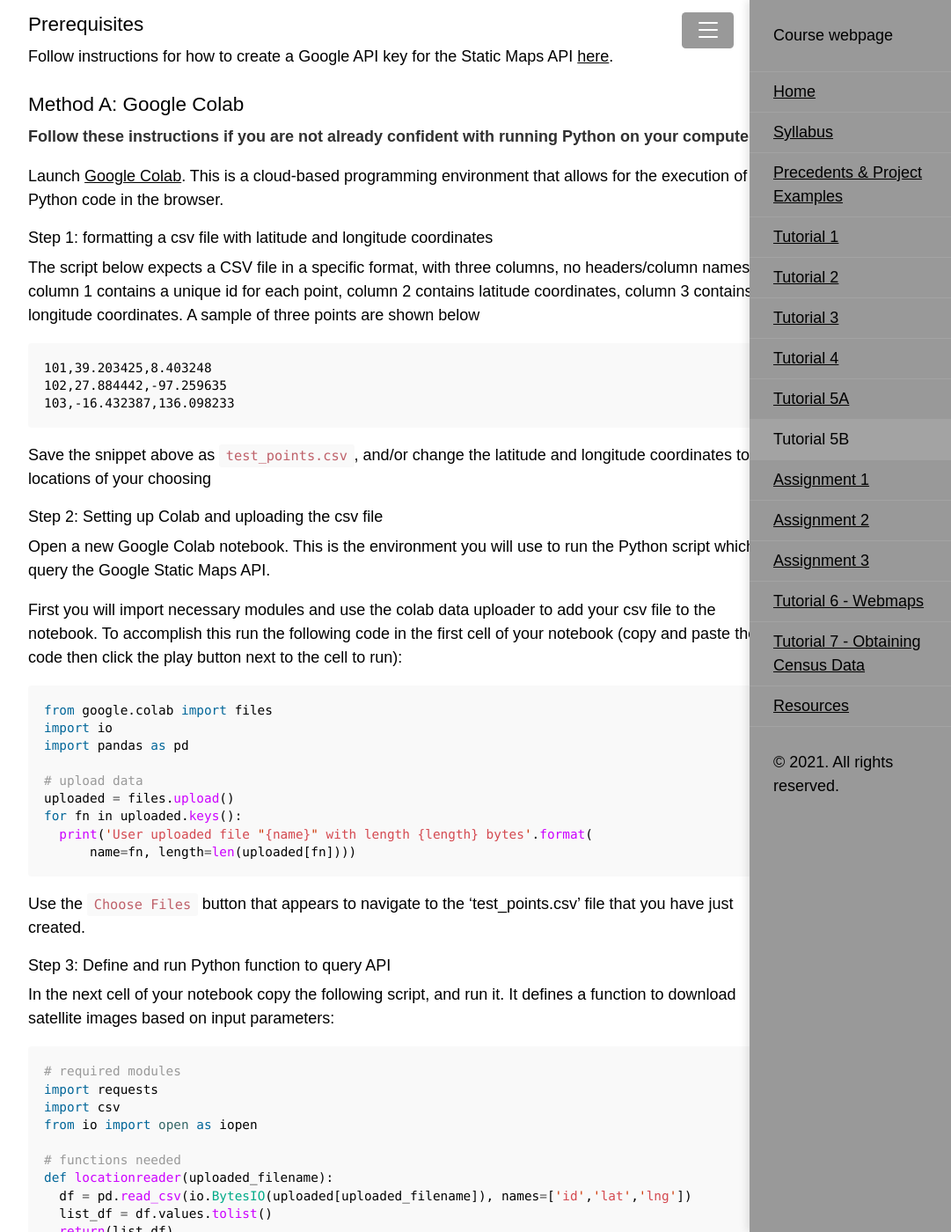
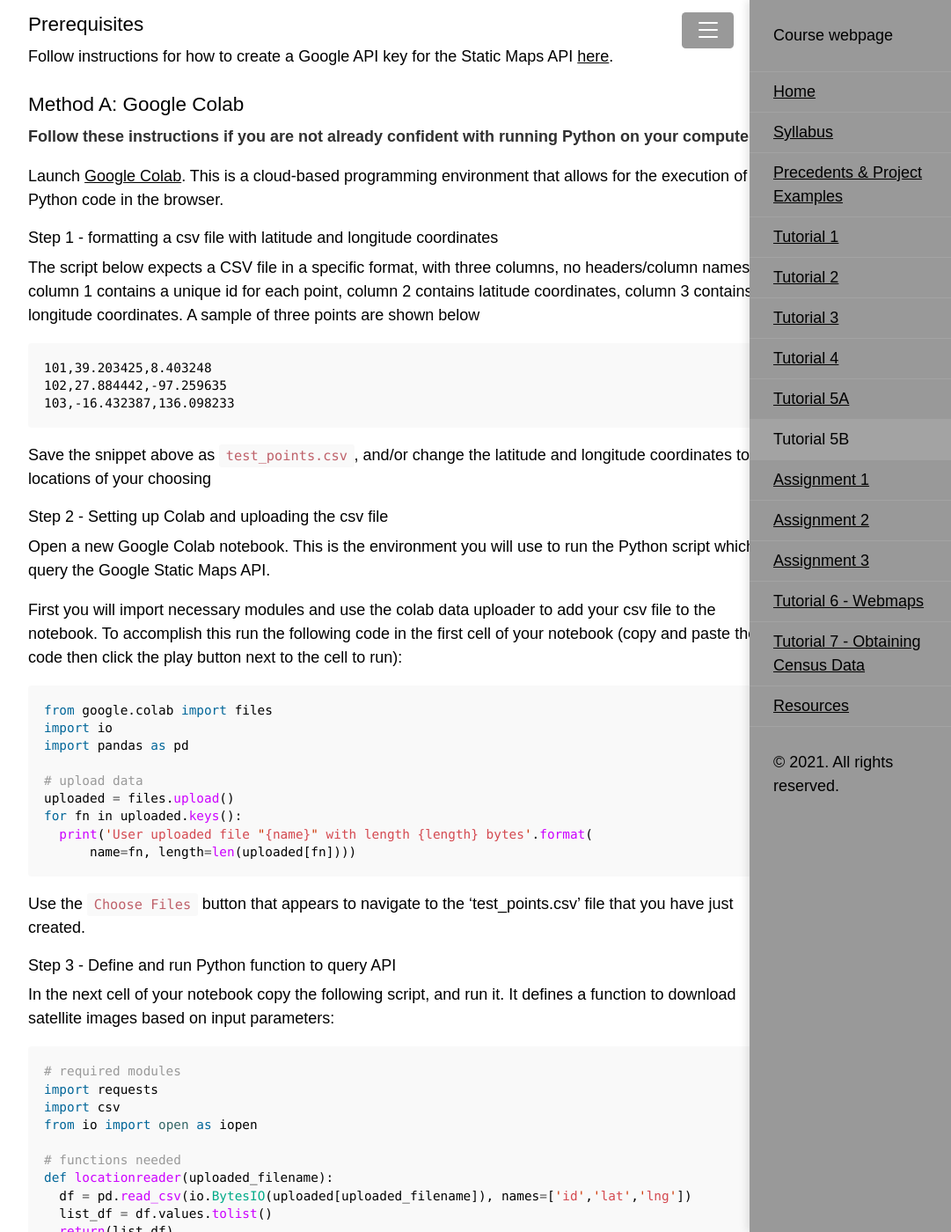
Before and after one commit to CenterForSpatialResearch/methods-in-spatial-research-sp2021, a Jekyll site: the page built from tutorials/tutorial05b.md, in a window 1280 px wide and 1400 px high, scrolled down 1520 px. Shown: the whole window at 88% size, without its empty margins (176-1257 px from the left). Built offline with Jekyll 4.4.1, drawn with Linux system fonts in a browser that asks for light colours; some of the changed text lies outside the part shown.

````diff
--- a/tutorials/tutorial05b.md
+++ b/tutorials/tutorial05b.md
@@ -35,7 +35,8 @@ Follow instructions for how to create a Google API key for the Static Maps API [
 
 Launch [Google Colab](https://colab.research.google.com/). This is a cloud-based programming environment that allows for the execution of Python code in the browser.
 
-#### Step 1: formatting a csv file with latitude and longitude coordinates
+#### Step 1 - formatting a csv file with latitude and longitude coordinates
+
 The script below expects a CSV file in a specific format, with three columns, no headers/column names, column 1 contains a unique id for each point, column 2 contains latitude coordinates, column 3 contains longitude coordinates. A sample of three points are shown below
 
 ```
@@ -46,7 +47,7 @@ The script below expects a CSV file in a specific format, with three columns, no
 
 Save the snippet above as `test_points.csv`, and/or change the latitude and longitude coordinates to locations of your choosing
 
-#### Step 2: Setting up Colab and uploading the csv file
+#### Step 2 - Setting up Colab and uploading the csv file
 
 Open a new Google Colab notebook. This is the environment you will use to run the Python script which will query the Google Static Maps API.
 
@@ -64,7 +65,8 @@ for fn in uploaded.keys():
       name=fn, length=len(uploaded[fn])))
 ```
 Use the `Choose Files` button that appears to navigate to the 'test_points.csv' file that you have just created.
-#### Step 3: Define and run Python function to query API
+
+#### Step 3 - Define and run Python function to query API
 
 In the next cell of your notebook copy the following script, and run it. It defines a function to download satellite images based on input parameters:
 
@@ -116,7 +118,7 @@ def satellite_squares_colab(uploaded_filename,APIkey,zoom,size):
             return False
 ```
 
-#### Step 4: Run the function to download your images
+#### Step 4 - Run the function to download your images
 
 Once you have defined the function above call the function to download images.
 
````
Also changed, not shown: other parts of tutorials/tutorial05b.md (+3 -2 lines).
